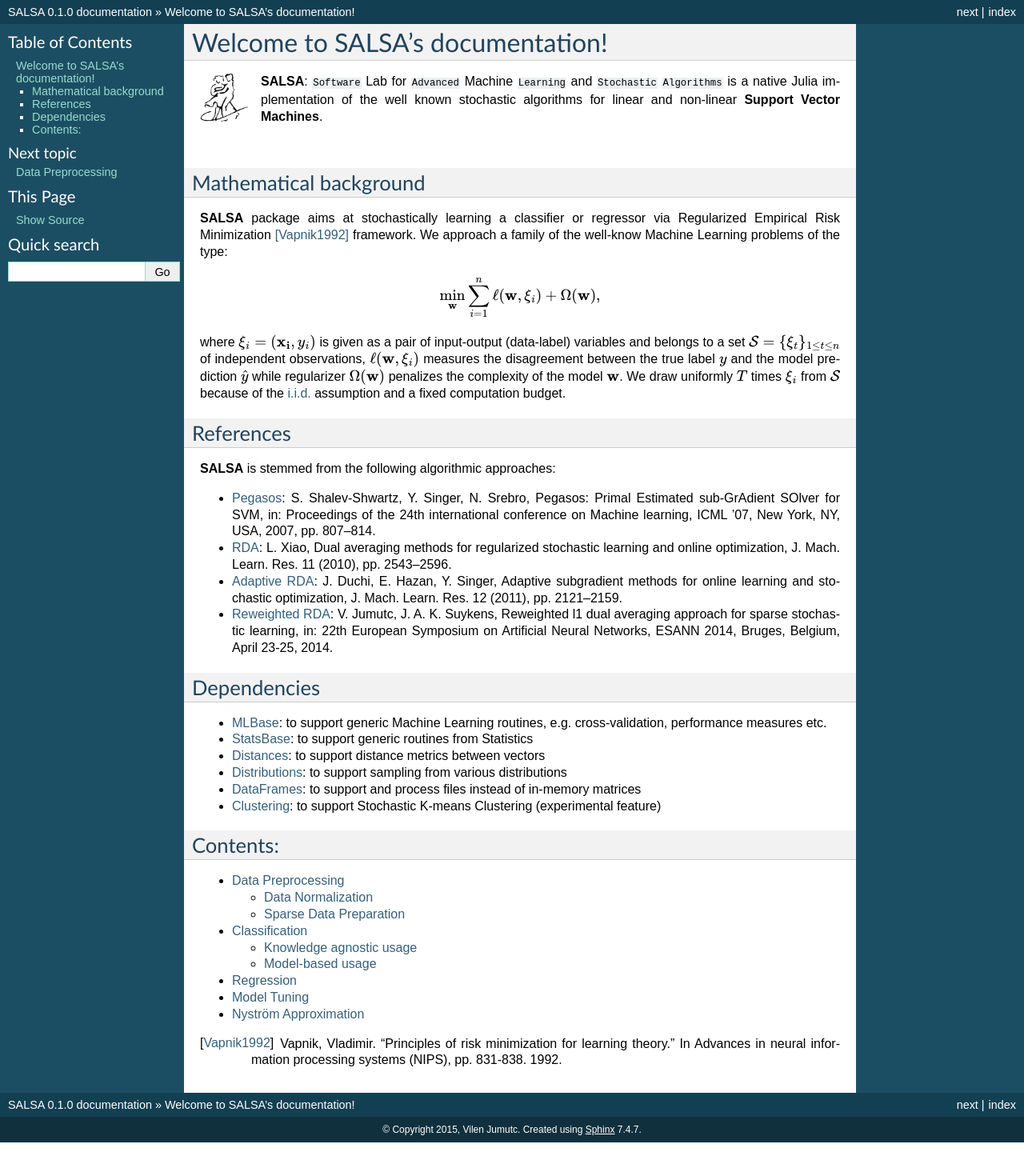
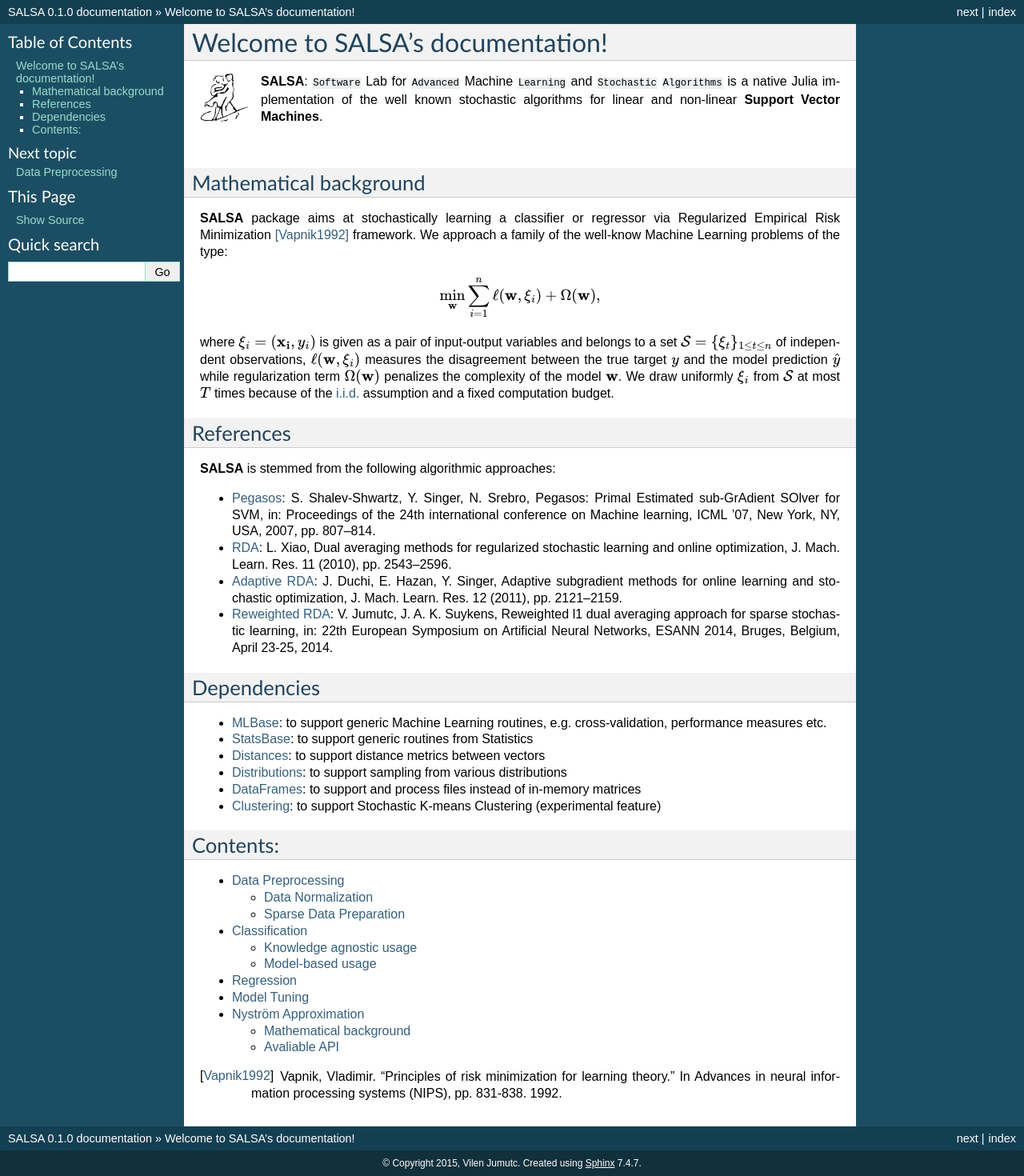
Before and after one commit to jumutc/SALSA.jl, a Sphinx documentation site: the page built from docs/source/index.rst, in a window 1280 px wide. Shown: the whole page at 80% size. Built offline with Sphinx 7.4.7, drawn with Linux system fonts in a browser that asks for light colours; formulas are drawn with MathJax 3; before the commit the page ends 1428 px from its top, so only the background shows below that.

Commit message:
docs update

```diff
--- a/docs/source/index.rst
+++ b/docs/source/index.rst
@@ -18,7 +18,7 @@ Mathematical background
 .. math::
         \min_{\bf w} \sum_{i=1}^n \ell({\bf w},\xi_i) + \Omega({\bf w}),
 
-where :math:`\xi_i = ({\bf x_i},y_i)` is given as a pair of input-output (data-label) variables and belongs to a set :math:`\mathcal{S} = \{\xi_{t}\}_{1 \leq t \leq n}` of independent observations, :math:`\ell({\bf w},\xi_i)` measures the disagreement between the true label :math:`y` and the model prediction :math:`\hat{y}` while regularizer :math:`\Omega({\bf w})` penalizes the complexity of the model :math:`{\bf w}`. We draw uniformly :math:`T` times :math:`\xi_i` from :math:`\mathcal{S}` because of the `i.i.d. <https://en.wikipedia.org/wiki/Independent_and_identically_distributed_random_variables>`_ assumption and a fixed computation budget.
+where :math:`\xi_i = ({\bf x_i},y_i)` is given as a pair of input-output variables and belongs to a set :math:`\mathcal{S} = \{\xi_{t}\}_{1 \leq t \leq n}` of independent observations, :math:`\ell({\bf w},\xi_i)` measures the disagreement between the true target :math:`y` and the model prediction :math:`\hat{y}` while regularization term :math:`\Omega({\bf w})` penalizes the complexity of the model :math:`{\bf w}`. We draw uniformly :math:`\xi_i` from :math:`\mathcal{S}` at most :math:`T` times  because of the `i.i.d. <https://en.wikipedia.org/wiki/Independent_and_identically_distributed_random_variables>`_ assumption and a fixed computation budget.
 
 
 References
```
Also changed, not shown: docs/source/nystrom.rst (+24 -0 lines).
